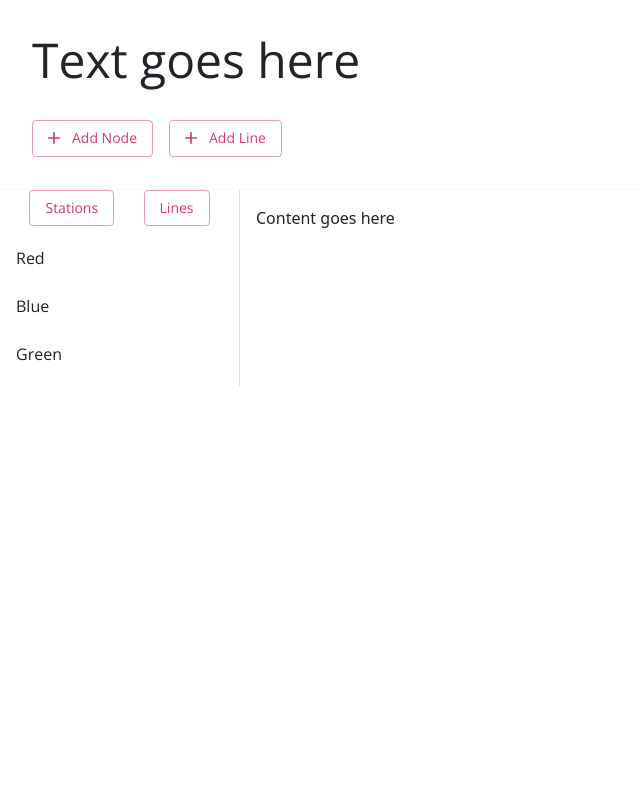
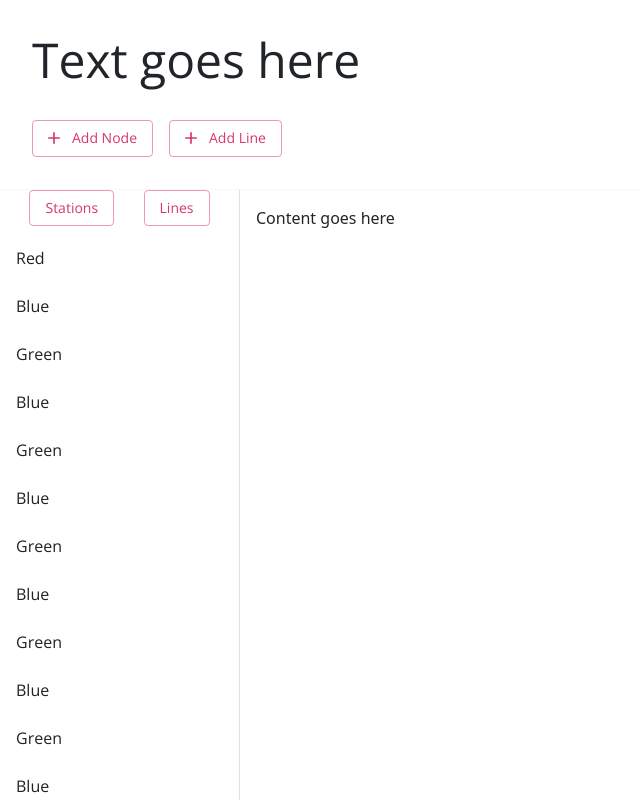
Before and after one commit to BernardMoy/react-map, a React (Vite) app: page / in a window 1280 px wide. Shown: the whole page, without its empty margins (0-640 px from the left). Built offline with nearby package versions, Linux system fonts and the light colour scheme.

Commit message:
Scrollable sidebar

```diff
--- a/src/components/SideBar.tsx
+++ b/src/components/SideBar.tsx
@@ -6,7 +6,26 @@ import { DRAWER_WIDTH } from "./Values";
 
 export default function SideBar() {
   // open state
-  const lineList = ["Red", "Blue", "Green"];
+  const lineList = [
+    "Red",
+    "Blue",
+    "Green",
+    "Blue",
+    "Green",
+    "Blue",
+    "Green",
+    "Blue",
+    "Green",
+    "Blue",
+    "Green",
+    "Blue",
+    "Green",
+    "Blue",
+    "Green",
+    "Blue",
+    "Green",
+    "last",
+  ];
 
   return (
     <Drawer
--- a/src/pages/Home.tsx
+++ b/src/pages/Home.tsx
@@ -11,6 +11,8 @@ export default function Home() {
         display: "flex",
         flexDirection: "column",
         justifyContent: "flex-start",
+        height: "100vh",
+        overflow: "hidden",
       }}
     >
       <Box sx={{ m: TITLE_MARGIN }}>
@@ -21,7 +23,14 @@ export default function Home() {
       <Divider />
 
       {/* Fill the remaining heights */}
-      <Box sx={{ display: "flex", flexDirection: "row", flexGrow: 1 }}>
+      <Box
+        sx={{
+          display: "flex",
+          flexDirection: "row",
+          flexGrow: 1,
+          overflow: "auto",
+        }}
+      >
         <SideBar />
 
         <Box sx={{ m: CONTENT_MARGIN }}>
```
